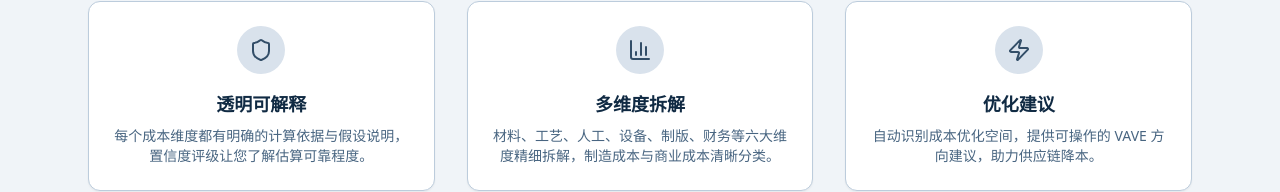
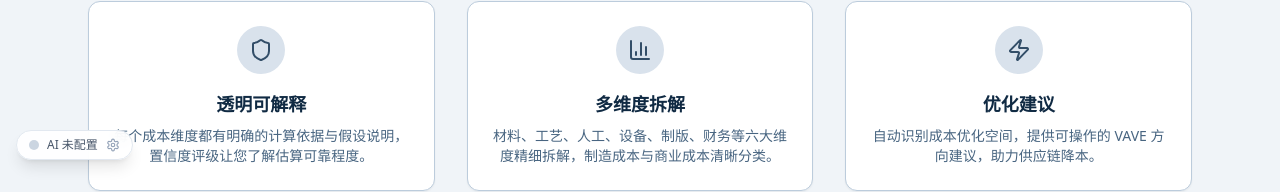
Before and after one commit to lovecoolbear-create/PKG, a Next.js app: page / in a window 1280 px wide. Shown: the part 624-816 px from the top of the page. Built offline with nearby package versions, Linux system fonts and the light colour scheme.

Commit message:
feat(ui): global AI online status indicator (all pages)

```diff
--- a/src/app/layout.tsx
+++ b/src/app/layout.tsx
@@ -1,5 +1,6 @@
 import type { Metadata } from "next";
 import "./globals.css";
+import { GlobalAiStatus } from "@/components/analyze/GlobalAiStatus";
 
 export const metadata: Metadata = {
   title: "包装降本分析工作台 | 专业B2B包装成本估算与VAVE工具",
@@ -14,7 +15,10 @@ export default function RootLayout({
 }) {
   return (
     <html lang="zh-CN">
-      <body className="min-h-screen">{children}</body>
+      <body className="min-h-screen">
+        {children}
+        <GlobalAiStatus />
+      </body>
     </html>
   );
 }
--- /dev/null
+++ b/src/components/analyze/GlobalAiStatus.tsx
@@ -0,0 +1,146 @@
+"use client";
+
+import { useCallback, useEffect, useState, type ReactNode } from "react";
+import {
+  Settings,
+  Wifi,
+  WifiOff,
+  CircleDashed,
+  PowerOff,
+} from "lucide-react";
+import {
+  getAiSettings,
+  isSettingsUsable,
+  type AiSettings,
+} from "@/lib/config/ai-settings";
+import { AiSettingsModal } from "@/components/analyze/AiSettingsModal";
+
+type Status =
+  | "unconfigured"
+  | "disabled"
+  | "checking"
+  | "online"
+  | "offline";
+
+const META: Record<
+  Status,
+  { label: string; dot: string; text: string; icon: ReactNode }
+> = {
+  unconfigured: {
+    label: "AI 未配置",
+    dot: "bg-slate-300",
+    text: "text-slate-600",
+    icon: <CircleDashed className="h-3.5 w-3.5" />,
+  },
+  disabled: {
+    label: "AI 已关闭",
+    dot: "bg-slate-400",
+    text: "text-slate-600",
+    icon: <PowerOff className="h-3.5 w-3.5" />,
+  },
+  checking: {
+    label: "AI 检测中…",
+    dot: "bg-amber-400 animate-pulse",
+    text: "text-amber-600",
+    icon: <CircleDashed className="h-3.5 w-3.5 animate-spin" />,
+  },
+  online: {
+    label: "AI 在线",
+    dot: "bg-emerald-500",
+    text: "text-emerald-600",
+    icon: <Wifi className="h-3.5 w-3.5" />,
+  },
+  offline: {
+    label: "AI 离线",
+    dot: "bg-rose-500",
+    text: "text-rose-600",
+    icon: <WifiOff className="h-3.5 w-3.5" />,
+  },
+};
+
+export function GlobalAiStatus() {
+  const [status, setStatus] = useState<Status>("checking");
+  const [detail, setDetail] = useState<string>("");
+  const [open, setOpen] = useState(false);
+
+  const probe = useCallback(async () => {
+    const cfg: AiSettings | null = getAiSettings();
+    if (!cfg) {
+      setStatus("unconfigured");
+      setDetail("");
+      return;
+    }
+    if (cfg.provider === "disabled") {
+      setStatus("disabled");
+      setDetail("");
+      return;
+    }
+    if (!isSettingsUsable(cfg)) {
+      setStatus("unconfigured");
+      setDetail("");
+      return;
+    }
+    setStatus("checking");
+    try {
+      const res = await fetch("/api/ai-settings/test", {
+        method: "POST",
+        headers: { "Content-Type": "application/json" },
+        body: JSON.stringify({ settings: cfg }),
+      });
+      const data = (await res.json().catch(() => ({}))) as {
+        ok?: boolean;
+        message?: string;
+      };
+      if (res.ok && data.ok) {
+        setStatus("online");
+      } else {
+        setStatus("offline");
+      }
+      setDetail(data.message ?? "");
+    } catch {
+      setStatus("offline");
+      setDetail("无法连接检测接口");
+    }
+  }, []);
+
+  useEffect(() => {
+    probe();
+    const t = setInterval(probe, 60000);
+    const onVisible = () => {
+      if (document.visibilityState === "visible") probe();
+    };
+    document.addEventListener("visibilitychange", onVisible);
+    window.addEventListener("focus", probe);
+    return () => {
+      clearInterval(t);
+      document.removeEventListener("visibilitychange", onVisible);
+      window.removeEventListener("focus", probe);
+    };
+  }, [probe]);
+
+  const meta = META[status];
+
+  return (
+    <>
+      <button
+        type="button"
+        onClick={() => setOpen(true)}
+        title={detail || meta.label}
+        className="fixed bottom-4 left-4 z-40 inline-flex items-center gap-2 rounded-full border border-slate-200 bg-white/90 px-3 py-1.5 text-xs font-medium shadow-lg backdrop-blur transition hover:bg-white"
+      >
+        <span className={`h-2.5 w-2.5 rounded-full ${meta.dot}`} />
+        <span className={meta.text}>{meta.label}</span>
+        <Settings className="h-3.5 w-3.5 text-slate-400" />
+      </button>
+
+      <AiSettingsModal
+        open={open}
+        onClose={() => {
+          setOpen(false);
+          // 配置可能已变更，关闭后重新探测在线状态
+          probe();
+        }}
+      />
+    </>
+  );
+}
```
Also changed, not shown: 1 other file (tests, documents, lock files or other folders).
